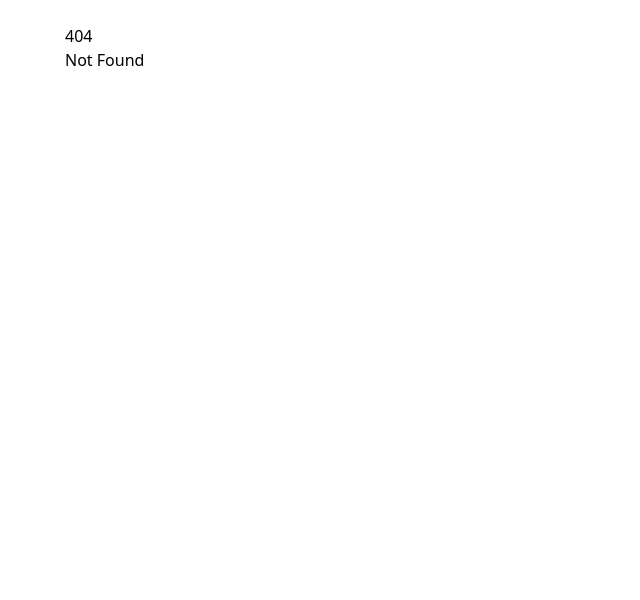
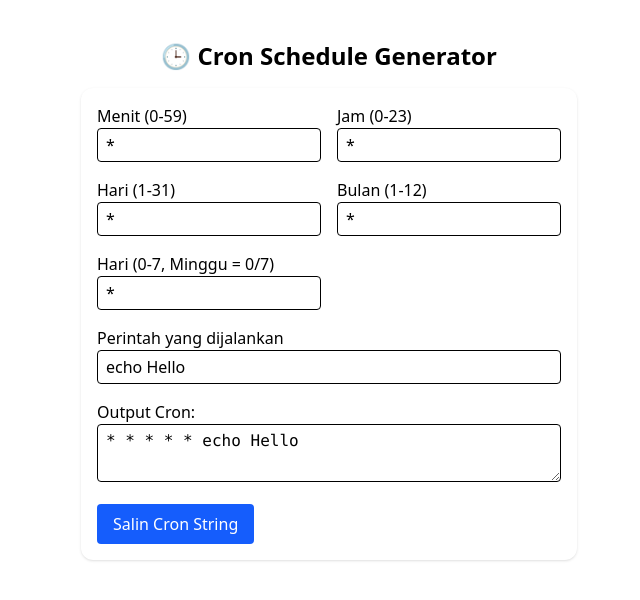
Before and after one commit to AbrorilHuda/daily-todo-list, a SvelteKit app: page /cron in a window 1280 px wide. Before the commit this address had no page. Shown: the top 600 px of the page, without its empty margins (311-951 px from the left). Built offline with nearby package versions, Linux system fonts and the light colour scheme.

Commit message:
cron fitur

```diff
--- /dev/null
+++ b/src/routes/cron/+page.svelte
@@ -0,0 +1,110 @@
+<script lang="ts">
+	import { writable, derived } from 'svelte/store';
+	import { tick } from 'svelte';
+
+	const minute = writable('*');
+	const hour = writable('*');
+	const dayMonth = writable('*');
+	const month = writable('*');
+	const dayWeek = writable('*');
+	const command = writable('echo Hello');
+
+	const cronString = derived(
+		[minute, hour, dayMonth, month, dayWeek, command],
+		([$minute, $hour, $dayMonth, $month, $dayWeek, $command]) =>
+			`${$minute} ${$hour} ${$dayMonth} ${$month} ${$dayWeek} ${$command}`
+	);
+	let copied = $state(false);
+	async function copyToClipboard() {
+		try {
+			const value = $cronString;
+			await navigator.clipboard.writeText(value);
+			copied = true;
+			await tick();
+			setTimeout(() => {
+				copied = false;
+			}, 2000);
+		} catch (err) {
+			alert('Gagal menyalin. Coba salin manual.');
+		}
+	}
+</script>
+
+<div class="mx-auto max-w-xl space-y-4 p-4">
+	<h1 class="text-center text-2xl font-bold">🕒 Cron Schedule Generator</h1>
+	<div class="space-y-4 rounded-xl bg-white p-4 shadow">
+		<div class="grid grid-cols-2 gap-4">
+			<div>
+				<label for="minute" class="block font-medium">Menit (0-59)</label>
+				<input id="minute" bind:value={$minute} class="w-full rounded border px-2 py-1" />
+			</div>
+			<div>
+				<label for="hour" class="block font-medium">Jam (0-23)</label>
+				<input id="hour" bind:value={$hour} class="w-full rounded border px-2 py-1" />
+			</div>
+			<div>
+				<label for="dayMonth" class="block font-medium">Hari (1-31)</label>
+				<input id="dayMonth" bind:value={$dayMonth} class="w-full rounded border px-2 py-1" />
+			</div>
+			<div>
+				<label for="month" class="block font-medium">Bulan (1-12)</label>
+				<input id="month" bind:value={$month} class="w-full rounded border px-2 py-1" />
+			</div>
+			<div>
+				<label for="dayWeek" class="block font-medium">Hari (0-7, Minggu = 0/7)</label>
+				<input id="dayWeek" bind:value={$dayWeek} class="w-full rounded border px-2 py-1" />
+			</div>
+		</div>
+
+		<div>
+			<label for="command" class="block font-medium">Perintah yang dijalankan</label>
+			<input id="command" bind:value={$command} class="w-full rounded border px-2 py-1" />
+		</div>
+
+		<div>
+			<label for="textarea" class="block font-medium">Output Cron:</label>
+			<textarea
+				id="textarea"
+				readonly
+				bind:value={$cronString}
+				class="w-full rounded border px-2 py-1 font-mono"
+			></textarea>
+		</div>
+
+		<button
+			onclick={copyToClipboard}
+			class="flex items-center justify-center gap-2 rounded-sm px-4 py-2 text-white {copied
+				? 'copy-success'
+				: 'copy-default bg-blue-600 hover:bg-blue-700'}"
+		>
+			{#if copied}
+				<svg
+					xmlns="http://www.w3.org/2000/svg"
+					class="animate-ping-slow h-5 w-5"
+					viewBox="0 0 20 20"
+					fill="currentColor"
+				>
+					<path
+						fill-rule="evenodd"
+						d="M16.707 5.293a1 1 0 010 1.414L8.414 15l-4.121-4.121a1 1 0 011.414-1.414L8.414 12.586l7.293-7.293a1 1 0 011.414 0z"
+						clip-rule="evenodd"
+					/>
+				</svg>
+				<span class="animate-fade">Tersalin!</span>
+			{:else}
+				<span>Salin Cron String</span>
+			{/if}
+		</button>
+	</div>
+</div>
+
+<style>
+	.copy-success {
+		background-color: #10b981; /* green-500 */
+		transition: all 0.3s ease-in-out;
+		transform: scale(1.05);
+	}
+	.copy-default {
+		transition: all 0.3s ease-in-out;
+	}
+</style>
```
